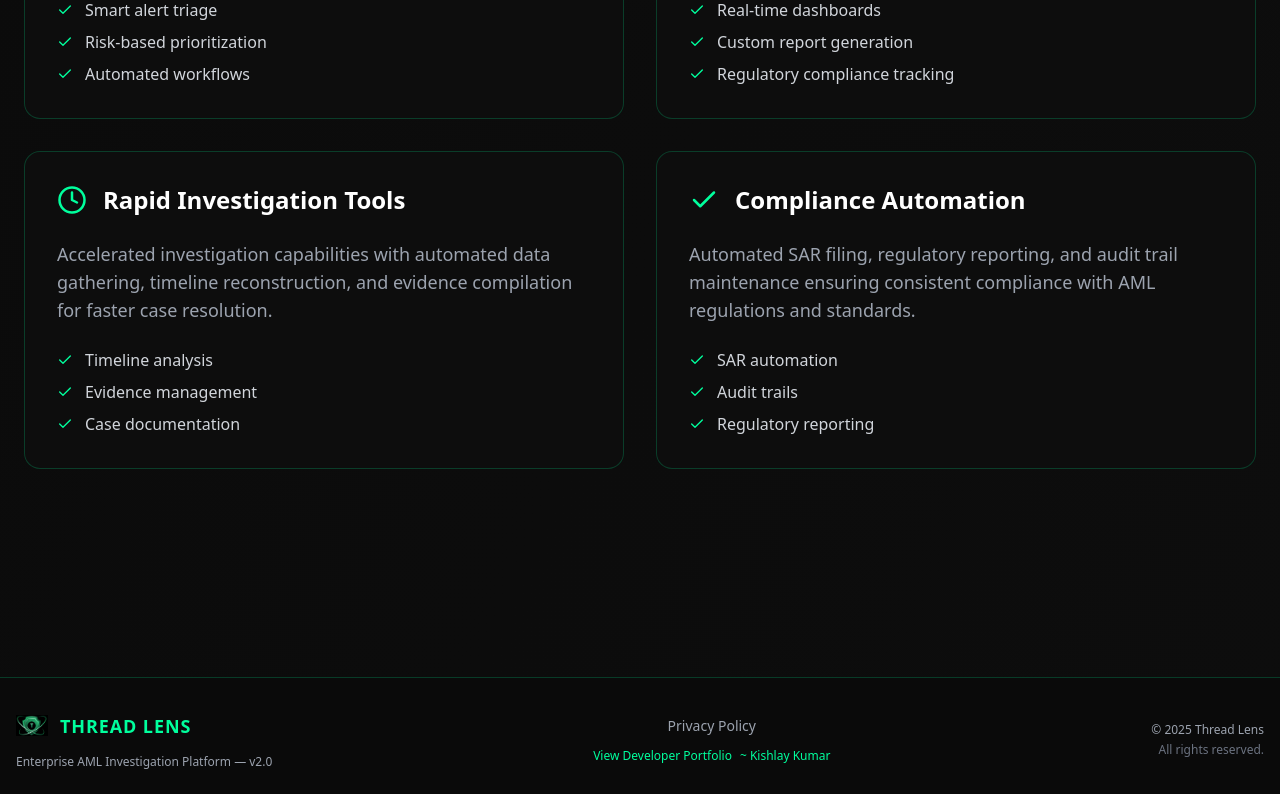
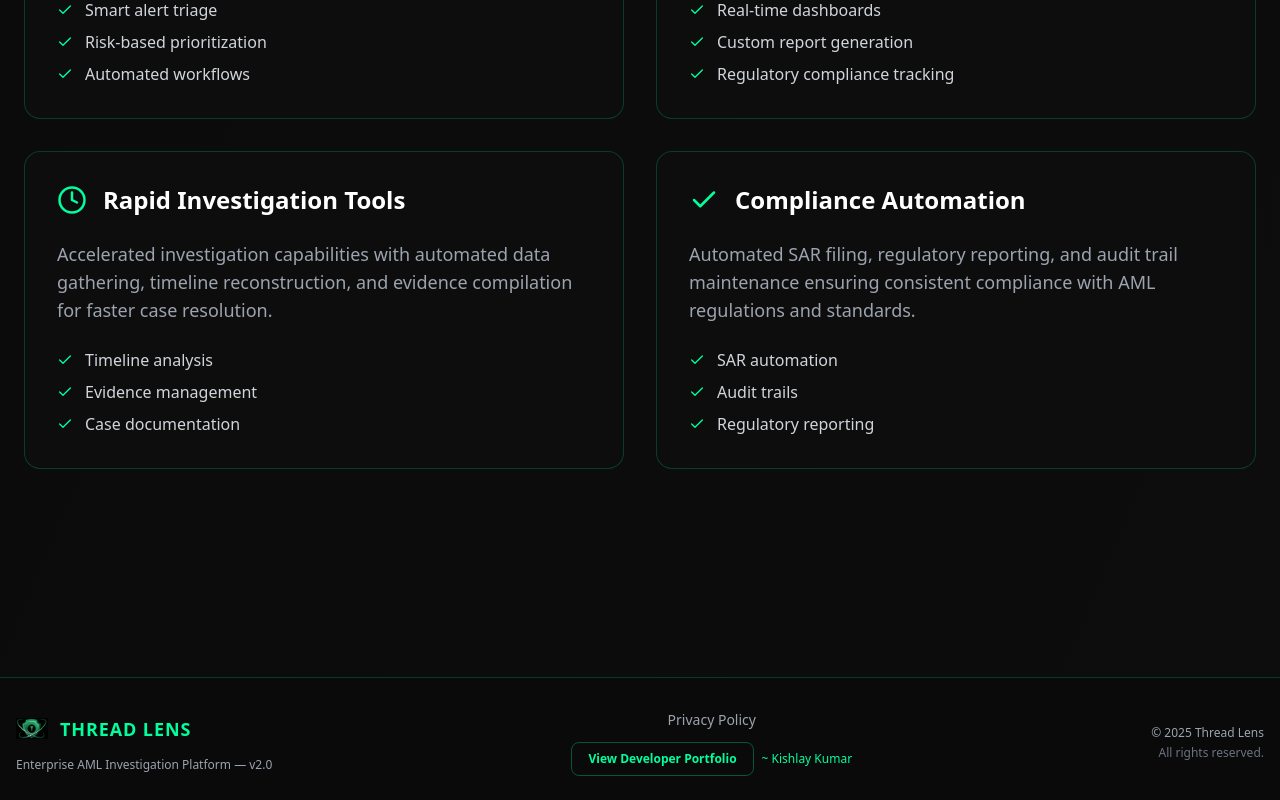
Before and after one commit to innovatewithkishlay/BankLayerTracker, a React (Vite) app in the folder frontend/: page / in a window 1280 px wide. Shown: the part 2195-2995 px from the top of the page. Built offline with nearby package versions, Linux system fonts and the light colour scheme; no server answers.

Commit message:
final udpated to the footer page

```diff
--- a/frontend/src/components/UI/Footer.tsx
+++ b/frontend/src/components/UI/Footer.tsx
@@ -29,16 +29,16 @@ export const Footer = () => (
             Privacy Policy
           </Link>
         </div>
-        <div className="flex items-center gap-2 text-xs text-[#00ff9d] mt-1">
+        <div className="flex items-center gap-2 mt-1">
           <a
             href="https://kishlaykumar.onrender.com"
             target="_blank"
             rel="noopener noreferrer"
-            className="hover:underline"
+            className="px-4 py-2 rounded-lg border border-[#00ff9d]/30 text-[#00ff9d] hover:bg-[#00ff9d]/10 transition-colors text-xs font-semibold"
           >
             View Developer Portfolio
           </a>
-          <span>~ Kishlay Kumar</span>
+          <span className="text-xs text-[#00ff9d]">~ Kishlay Kumar</span>
         </div>
       </div>
       <div className="flex flex-col items-center md:items-end gap-1">
```
